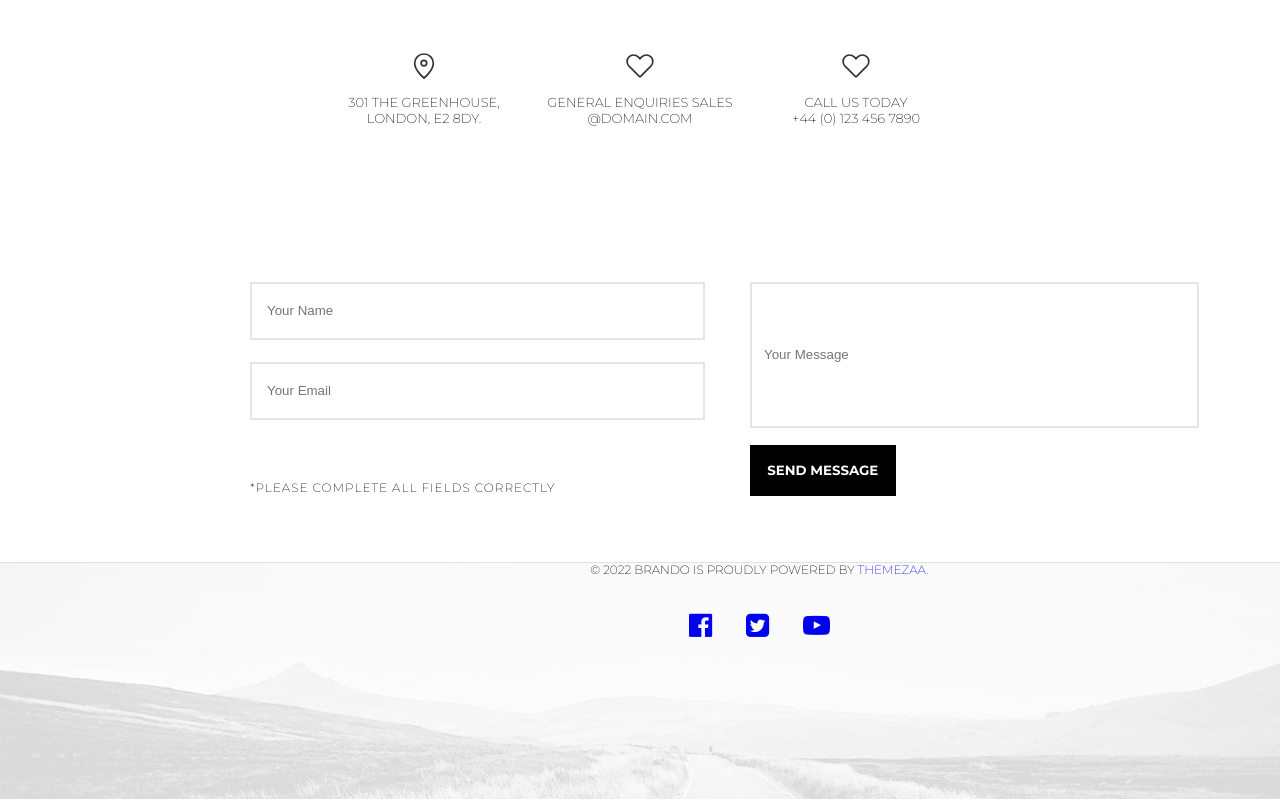
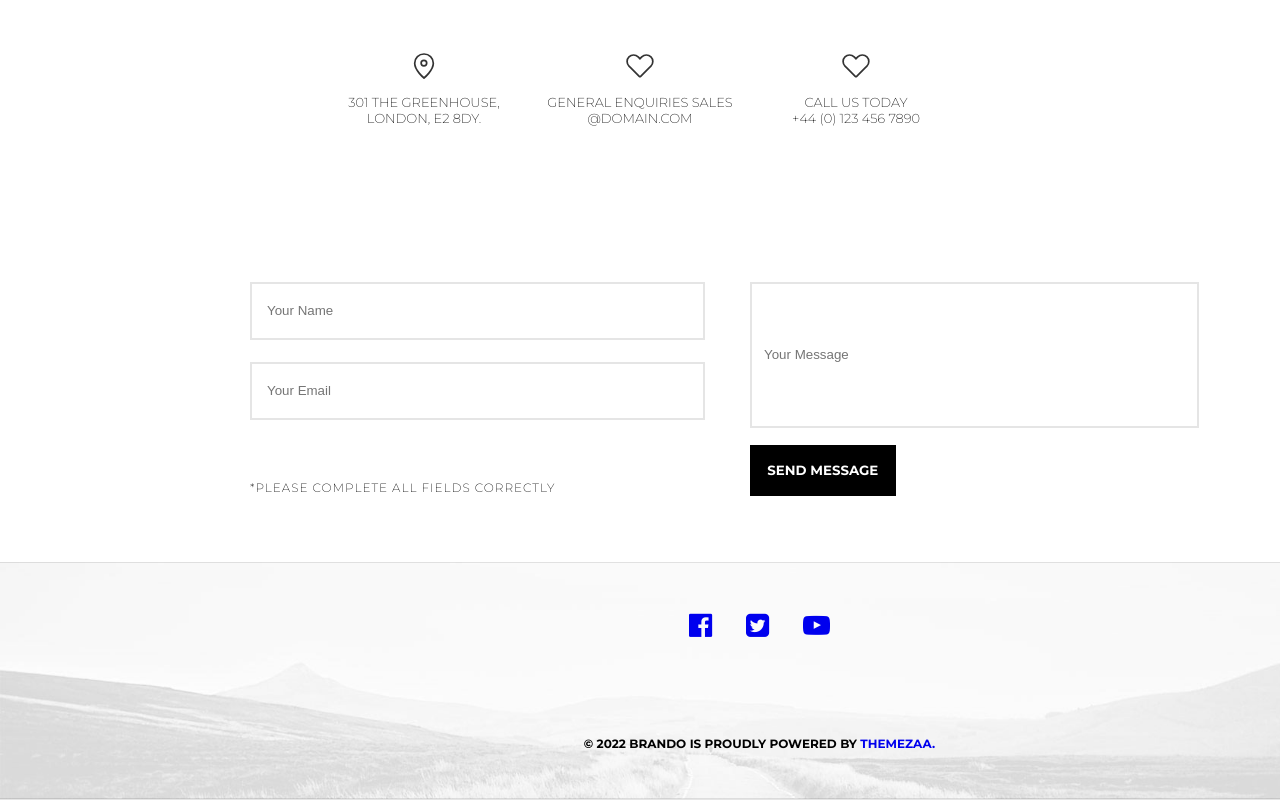
Before and after one commit to degull/brando_clone, a plain HTML site: page index.html in a window 1280 px wide. Shown: the part 7910-8710 px from the top of the page. Drawn offline with Linux system fonts and the light colour scheme.

Commit message:
section 16 하단 수정

```diff
--- a/scss/style.scss
+++ b/scss/style.scss
@@ -495,6 +495,7 @@ a {text-decoration: none;}
          position: relative;
          margin: 0 auto;
          .icon {
+            border-bottom: 2px solid rgba(0,0,0,.1);
             width: 100%;
             height: 100%;
             display: flex;
@@ -510,18 +511,24 @@ a {text-decoration: none;}
                }
             }
             .copy {
+               height: 80%;
                display: flex;
                align-items:flex-end;
-               justify-content:flex-end;
-               //position: relative;
+               justify-content:end;
                position: absolute;
+               margin: 0 auto;
                span {
                   font-size: 12px;
                   font-family: Montserrat;
+                  font-weight: 600;
                   a {
                      font-size: 12px;
                      font-family: Montserrat;
                      text-decoration: none;
+                     &:visited {
+                        text-decoration: none;
+                        color: #000;
+                     }
                   }
                }
             }
```
Also changed, not shown: css/style.css.
